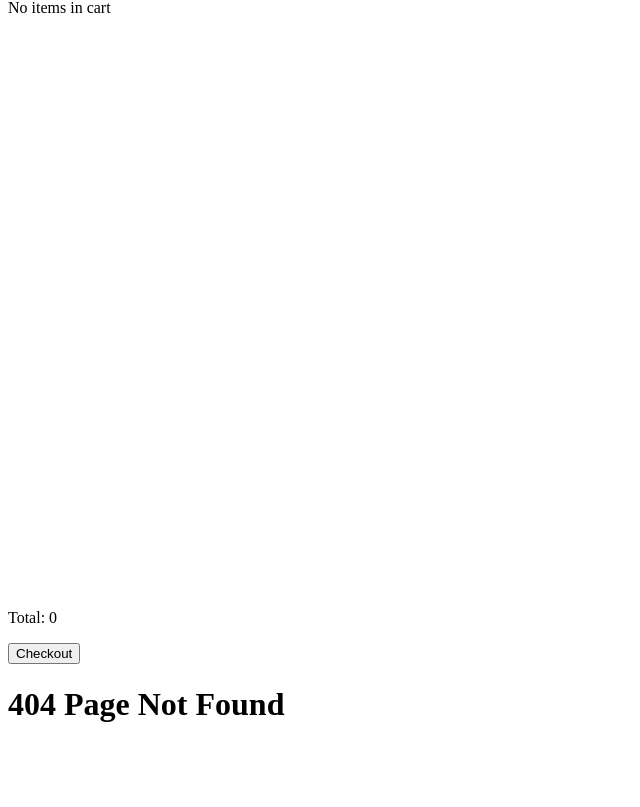
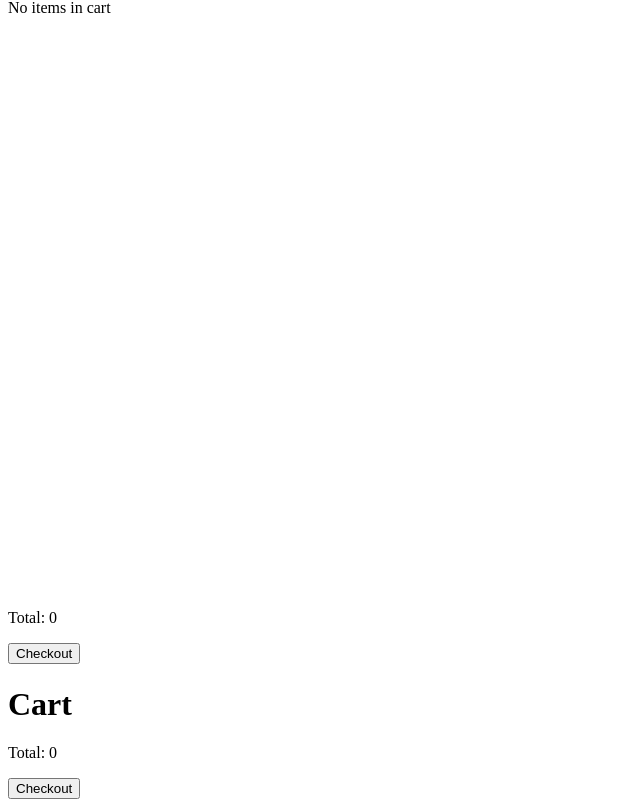
Before and after one commit to muradmolla/storexist, a React (Vite) app: page /checkout in a window 1280 px wide. Before the commit this address had no page. Shown: the part 388-1195 px from the top of the page, without its empty margins (0-640 px from the left). Before the commit the page ends 1132 px from the top, so only its background shows below. Built offline with nearby package versions, Linux system fonts and the light colour scheme.

Commit message:
Route: Added Checkout route

```diff
--- /dev/null
+++ b/src/routes/Checkout/index.tsx
@@ -0,0 +1,45 @@
+import RemoveFromCart from 'components/RemoveFromCart'
+import { useAppSelector } from 'store/hooks'
+import { selectCartItems, selectCartTotal } from 'store/slices/cart'
+import { extractAuthorInfo } from 'utils/book'
+
+export default function Checkout() {
+  const books = useAppSelector(selectCartItems)
+  const total = useAppSelector(selectCartTotal)
+
+  const bookRender = books.map((book) => (
+    <div key={book.id} className="my-8 flex">
+      <img src={book.volumeInfo.imageLinks.smallThumbnail} />
+      <div className="pl-4">
+        <p>{book.volumeInfo.title}</p>
+        <p>
+          <span className="font-bold">Authors:</span>{' '}
+          {extractAuthorInfo(book.volumeInfo.authors).authorsWithCommas}
+        </p>
+        <p>
+          Price: {book.saleInfo.retailPrice?.amount}{' '}
+          {book.saleInfo.retailPrice?.currencyCode}
+        </p>
+        <RemoveFromCart id={book.id} />
+      </div>
+    </div>
+  ))
+  return (
+    <div>
+      <div className="flex flex-col-reverse md:flex-row">
+        <div className="grow">{bookRender}</div>
+        <div className="md:w-60">
+          <div className="border p-2">
+            <h1 className="text-center text-2xl font-bold">Cart</h1>
+            <p>
+              <span className="font-bold">Total:</span> {total}
+            </p>
+            <button className="mt-4 w-full bg-blue-500 p-2 text-white">
+              Checkout
+            </button>
+          </div>
+        </div>
+      </div>
+    </div>
+  )
+}
--- a/src/routes/index.tsx
+++ b/src/routes/index.tsx
@@ -3,6 +3,7 @@ import Home from './Home'
 import Details, { loader as detailsLoader } from './Details'
 import ErrorPage from './ErrorPage'
 import App from 'App'
+import Checkout from './Checkout'
 import Search, { loader as searchLoader } from './Search'
 import NotFound from './NotFound'
 
@@ -27,6 +28,10 @@ const router = createBrowserRouter([
         element: <Search />,
         loader: searchLoader,
         errorElement: <ErrorPage />
+      },
+      {
+        path: 'checkout',
+        element: <Checkout />
       }
     ]
   },
```
